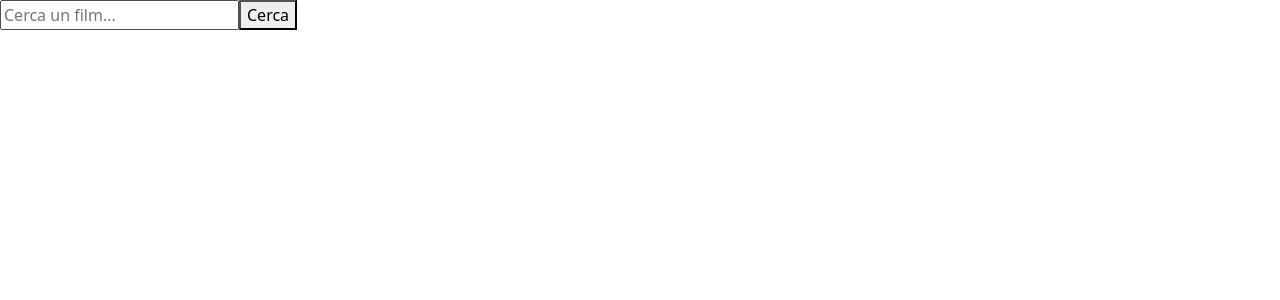
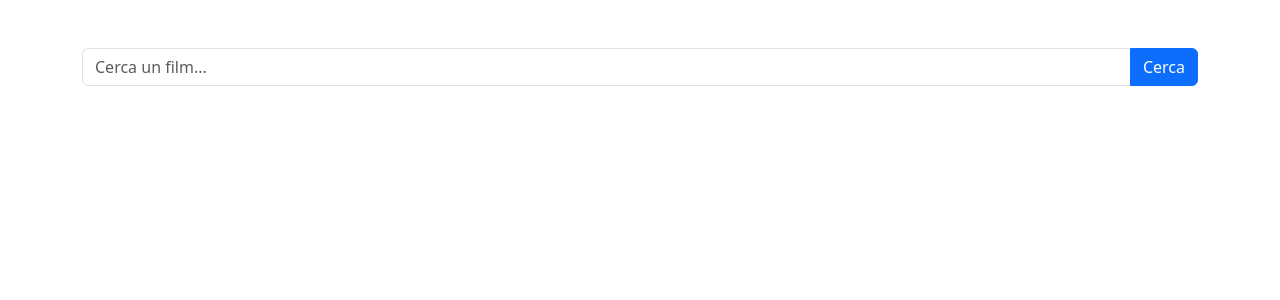
Before and after one commit to GiordanoCasale/react-boolflix, a React (Vite) app: page / in a window 1280 px wide. Shown: the top 300 px of the page. Built offline with nearby package versions, Linux system fonts and the light colour scheme.

Commit message:
[UPD] Milestone 1 completed

```diff
--- a/src/App.jsx
+++ b/src/App.jsx
@@ -1,19 +1,15 @@
 import axios from "axios"
 import { useState } from "react"
 
-const keyApi = "3fa3a72f0073cd9418d6d2a8e957a89f"
-
-
-
 function App() {
   const [input, SetInput] = useState("");
-  const [movies, setMovies] = useState([]); // nuovo state per i risultati
+  const [movies, setMovies] = useState([]);
 
   const handleclick = () => {
-    axios.get(`https://api.themoviedb.org/3/search/movie?api_key=${keyApi}&query=${input}`)
+    axios.get(`https://api.themoviedb.org/3/search/movie?api_key=3fa3a72f0073cd9418d6d2a8e957a89f&query=${input}`)
       .then((response) => {
-        console.log(response.data); // per vedere i dati in console
-        setMovies(response.data.results); // salva i risultati nel nuovo state
+        console.log(response.data);
+        setMovies(response.data.results);
       })
       .catch((error) => {
         console.log(error);
@@ -21,19 +17,40 @@ function App() {
   }
 
   return (
-    <div>
+    <div className="container mt-5">
+      <div className="row mb-4">
+        <div className="col">
+          <div className="input-group">
             <input
               type="text"
+              className="form-control"
               value={input}
               onChange={(e) => SetInput(e.target.value)}
               placeholder="Cerca un film..."
             />
-      <button onClick={handleclick}>Cerca</button>
+            <button className="btn btn-primary" onClick={handleclick}>
+              Cerca
+            </button>
+          </div>
+        </div>
+      </div>
+
+      <div className="row row-cols-1 row-cols-md-3 g-4">
         {movies.map(movie => (
-        <div key={movie.id}>
-          <h3>{movie.title}</h3>
+          <div key={movie.id} className="col">
+            <div className="card h-100">
+              <div className="card-body">
+                <h5 className="card-title">Titolo: {movie.title}</h5>
+                <p className="card-text">Titolo Originale: {movie.original_title}</p>
+                <p className="card-text">Lingua: {movie.original_language}</p>
+                <p className="card-text">
+                  <small className="text-muted">Voto: {movie.vote_average}/10</small>
+                </p>
+              </div>
+            </div>
           </div>
         ))}
+      </div>
     </div>
   )
 }
```
Lines whose indentation alone changed are shown as unchanged.
